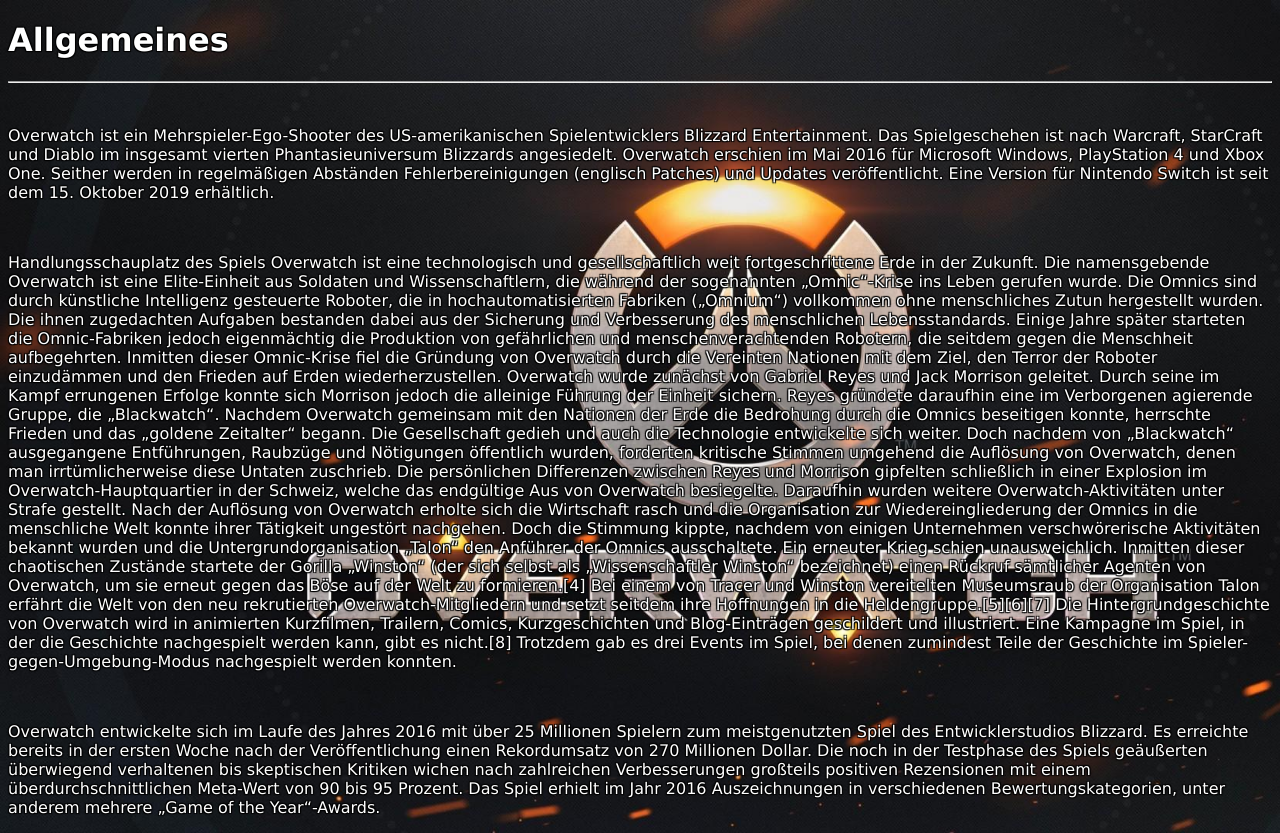
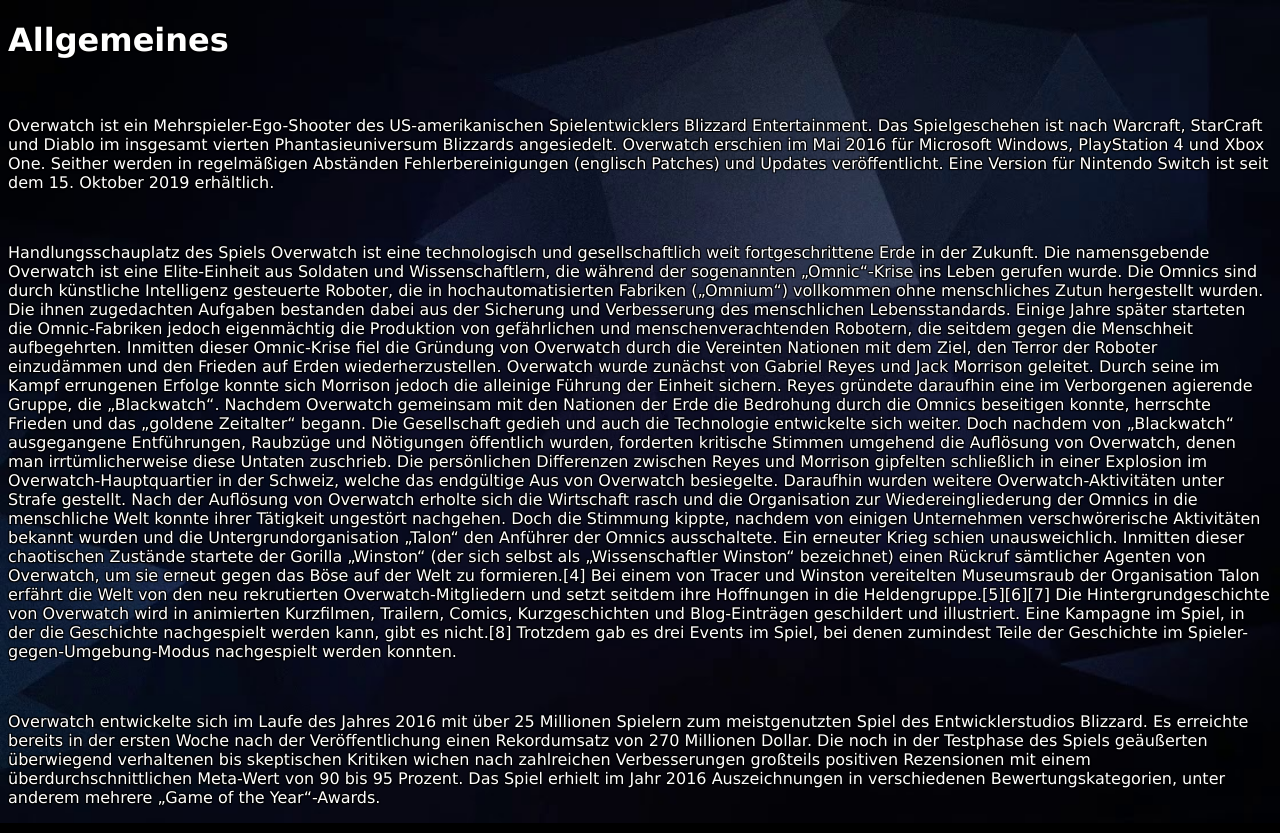
Before and after one commit to SnoopyPaul/snoopypaul.github.io, a plain HTML site: page html/overwatch/html/allgemeinesOverwatch.html in a window 1280 px wide. Drawn offline with Linux system fonts and the light colour scheme.

Commit message:
version 1.3

```diff
--- a/css/style.css
+++ b/css/style.css
@@ -44,6 +44,7 @@ a {color: darkcyan;}
     1px -1px 1px black,
     -1px 1px 1px black,
     -1px -1px 1px black;
+    background-image: url("../img/overwatch_theme.jpg");
 }
 #overwatchAllgemein {background-size: cover;
     color: white;
--- a/html/overwatch/html/allgemeinesOverwatch.html
+++ b/html/overwatch/html/allgemeinesOverwatch.html
@@ -1,16 +1,12 @@
 <!DOCTYPE html>
-
 <html>
 <head>
 	<meta charset="utf-8">
 	<title>Allgemeines</title>
 	<link rel="stylesheet" href="../../../css/style.css" type="text/css">
-
 </head>
-<body id="overwatchAllgemein">
-<div class="wrapper">
+<body id="overwatchMain">
 <h1>Allgemeines</h1>
-<hr>
 <br>
 <p>Overwatch ist ein Mehrspieler-Ego-Shooter des US-amerikanischen Spielentwicklers Blizzard Entertainment. Das Spielgeschehen ist nach Warcraft, StarCraft und Diablo im insgesamt vierten Phantasieuniversum Blizzards angesiedelt. Overwatch erschien im Mai 2016 für Microsoft Windows, PlayStation 4 und Xbox One. Seither werden in regelmäßigen Abständen Fehlerbereinigungen (englisch Patches) und Updates veröffentlicht. Eine Version für Nintendo Switch ist seit dem 15. Oktober 2019 erhältlich.</p>
 <br>
@@ -23,8 +19,5 @@
 	Die Hintergrundgeschichte von Overwatch wird in animierten Kurzfilmen, Trailern, Comics, Kurzgeschichten und Blog-Einträgen geschildert und illustriert. Eine Kampagne im Spiel, in der die Geschichte nachgespielt werden kann, gibt es nicht.[8] Trotzdem gab es drei Events im Spiel, bei denen zumindest Teile der Geschichte im Spieler-gegen-Umgebung-Modus nachgespielt werden konnten.</p>
 <br>
 <p>Overwatch entwickelte sich im Laufe des Jahres 2016 mit über 25 Millionen Spielern zum meistgenutzten Spiel des Entwicklerstudios Blizzard. Es erreichte bereits in der ersten Woche nach der Veröffentlichung einen Rekordumsatz von 270 Millionen Dollar. Die noch in der Testphase des Spiels geäußerten überwiegend verhaltenen bis skeptischen Kritiken wichen nach zahlreichen Verbesserungen großteils positiven Rezensionen mit einem überdurchschnittlichen Meta-Wert von 90 bis 95 Prozent. Das Spiel erhielt im Jahr 2016 Auszeichnungen in verschiedenen Bewertungskategorien, unter anderem mehrere „Game of the Year“-Awards.</p>
-</div>
 </body>
-<!-- hier endet der sichtbare Teil der Website -->
 </html>
-<!-- bei diesem tag endet die Website -->
```
Also changed, not shown: html/overwatch/html/charaktereOverwatch.html (+0 -9 lines), html/overwatch/html/spielmodusOverwatch.html (+1 -2 lines), html/overwatch/overwatch.html (+1 -11 lines).
